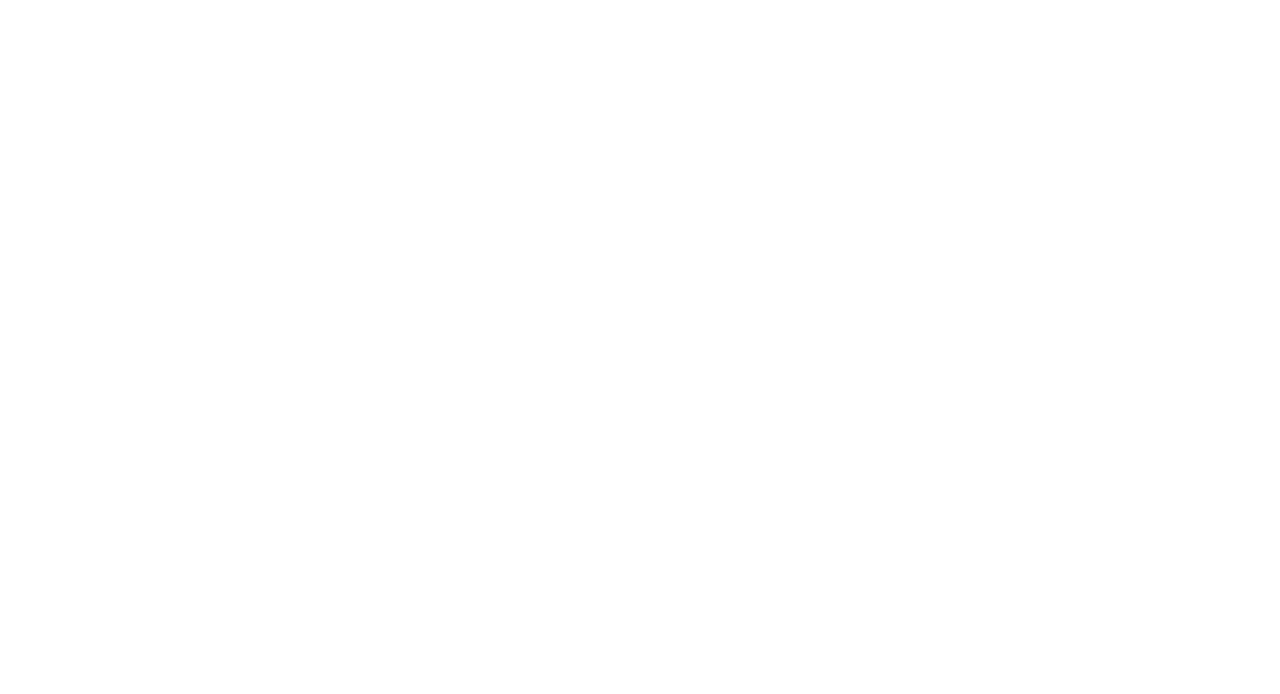
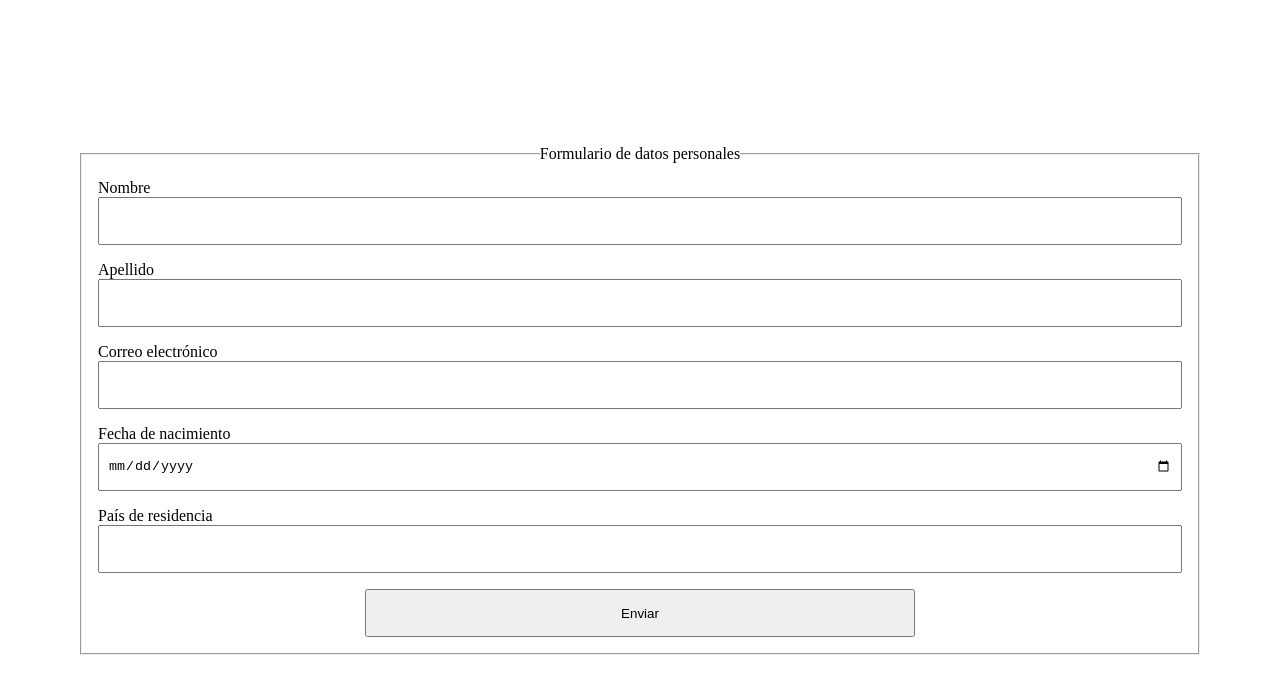
Before and after one commit to sosaian/cilsa-ejercicios-c1, a plain HTML site: page index.html in a window 1280 px wide. Drawn offline with Linux system fonts and the light colour scheme.

Commit message:
Add form alongside its CSS styling

```diff
--- a/css/styles.css
+++ b/css/styles.css
@@ -55,3 +55,50 @@ li {
 }
 
 /* *********************************************************************************** */
+
+body {
+    max-height: 100vh;
+    display: flex;
+    flex-direction: column;
+    justify-content: center;
+    align-items: center;
+}
+
+form {
+    width: 90vw;
+    padding: 1rem;
+    display: flex;
+    flex-direction: column;
+    align-items: center;
+}
+
+fieldset {
+    width: 100%;
+    padding: 0.5rem;
+    display: flex;
+    flex-direction: column;
+}
+
+fieldset > legend {
+    text-wrap: balance;
+    text-align: center;
+}
+
+fieldset > div {
+    padding: 0.5rem;
+    display: flex;
+    flex-direction: column;
+}
+
+fieldset > div > input {
+    min-height: 3rem;
+    padding: 0.5rem;
+}
+
+fieldset > button {
+    margin: 0.5rem;
+    padding: 0.5rem;
+    width: 50%;
+    min-height: 3rem;
+    align-self: center;
+}
--- a/index.html
+++ b/index.html
@@ -8,5 +8,32 @@
     <script src="./js/script.js"></script>
 </head>
 <body>
+    <form id="form">
+        <fieldset>
+            <legend>Formulario de datos personales</legend>
+
+            <div form="form">
+                <label for="form">Nombre</label>
+                <input id="formName" type="text" placeholder="">
+            </div>
+            <div form="form">
+                <label for="form">Apellido</label>
+                <input id="formSurname" type="text">
+            </div>
+            <div form="form">
+                <label for="form">Correo electrónico</label>
+                <input id="formEmail" type="email">
+            </div>
+            <div form="form">
+                <label for="form">Fecha de nacimiento</label>
+                <input id="formDateOfBirth" type="date">
+            </div>
+            <div form="form">
+                <label for="form">País de residencia</label>
+                <input id="formCountryOfResidence" type="text">
+            </div>
+            <button id="formSubmit" type="submit">Enviar</button>
+        </fieldset>
+    </form>
 </body>
 </html>
```
